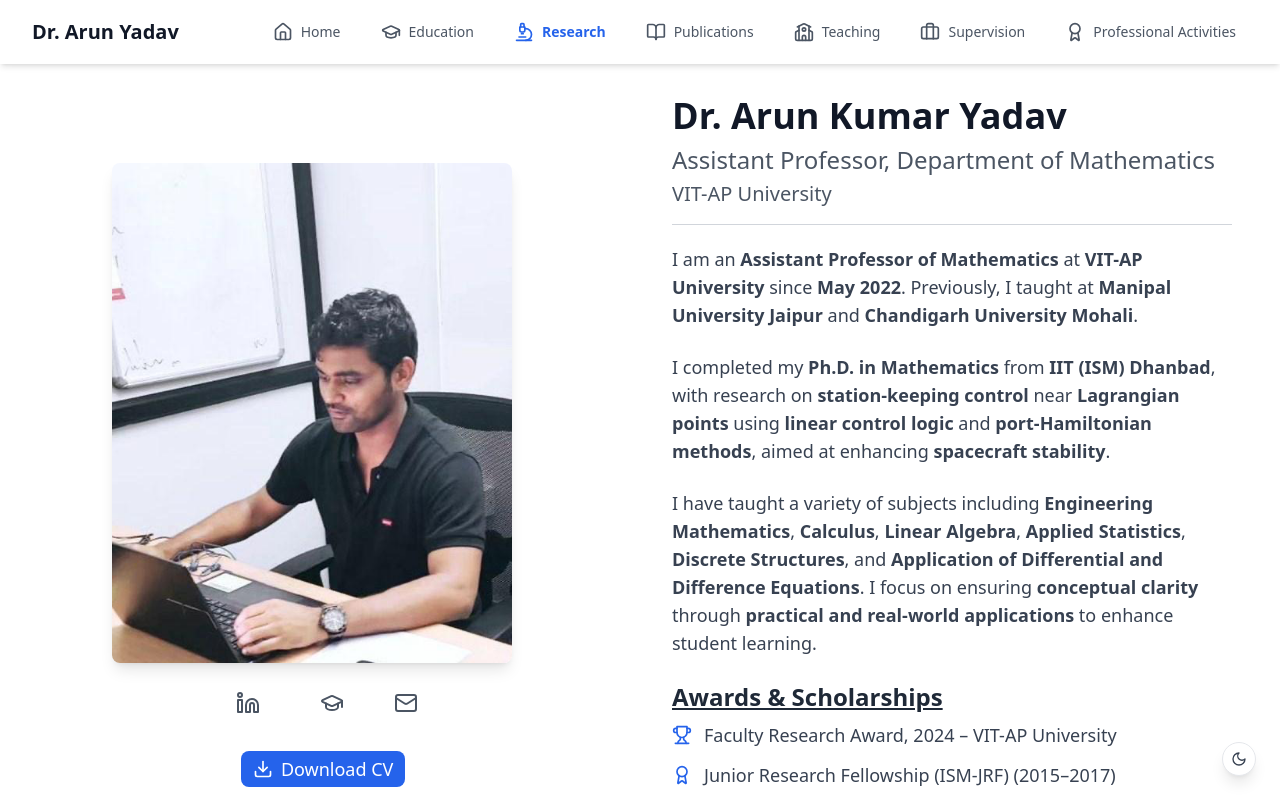
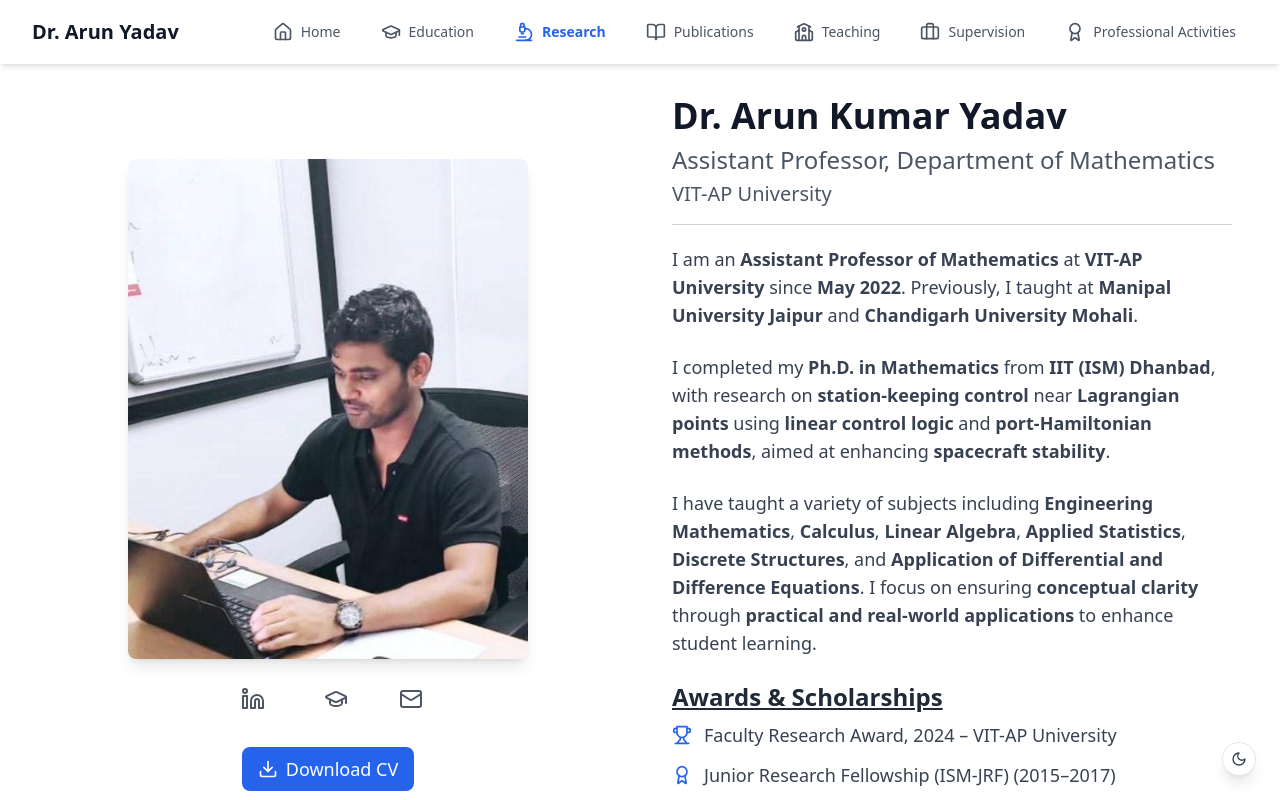
Before and after one commit to divyanshsingh07/Dr.Arun-Kumar-Yadav, a React (Vite) app: page / in a window 1280 px wide. Shown: the top 800 px of the page. Built offline with nearby package versions, Linux system fonts and the light colour scheme.

Commit message:
social icons placement

```diff
--- a/src/components/Hero.tsx
+++ b/src/components/Hero.tsx
@@ -48,8 +48,8 @@ const Hero = () => {
       <div className="max-w-7xl mx-auto w-full">
         <div className="grid grid-cols-1 ipad:grid-cols-2 gap-8 items-center">
           {/* Left Column - Photo and Social Links */}
-          <div className="flex flex-col items-center ipad:items-start">
-            <div className="w-[280px] sm:w-[320px] ipad:w-[360px] lg:w-[400px] h-[350px] sm:h-[400px] ipad:h-[450px] lg:h-[500px] overflow-hidden rounded-lg shadow-lg mx-auto ipad:mx-0 ipad:ml-8 lg:ml-20">
+          <div className="flex flex-col items-center">
+            <div className="w-[280px] sm:w-[320px] ipad:w-[360px] lg:w-[400px] h-[350px] sm:h-[400px] ipad:h-[450px] lg:h-[500px] overflow-hidden rounded-lg shadow-lg">
               <img
                 src={profileImage}
                 alt="Dr. Arun Yadav"
@@ -57,8 +57,8 @@ const Hero = () => {
               />
             </div>
             {/* Social Links and CV Download */}
-            <div className="flex flex-col items-center gap-4 mt-6 mx-48">
-              <div className="flex space-x-4">
+            <div className="flex flex-col items-center gap-4 mt-6">
+              <div className="flex justify-center space-x-4">
                 {socialLinks.map((link) => (
                   <a
                     key={link.name}
@@ -78,7 +78,7 @@ const Hero = () => {
               <a
                 href="/Resume.pdf"
                 download="Dr_Arun_Yadav_Resume.pdf"
-                className="inline-flex items-center gap-2 px-3 py-1 bg-blue-600 text-white rounded-lg hover:bg-blue-700 transition-colors text-xs sm:text-base ipad:text-lg"
+                className="inline-flex items-center gap-2 px-4 py-2 bg-blue-600 text-white rounded-lg hover:bg-blue-700 transition-colors text-xs sm:text-base ipad:text-lg"
               >
                 <Download className="w-5 h-5" />
                 <span>Download CV</span>
```
